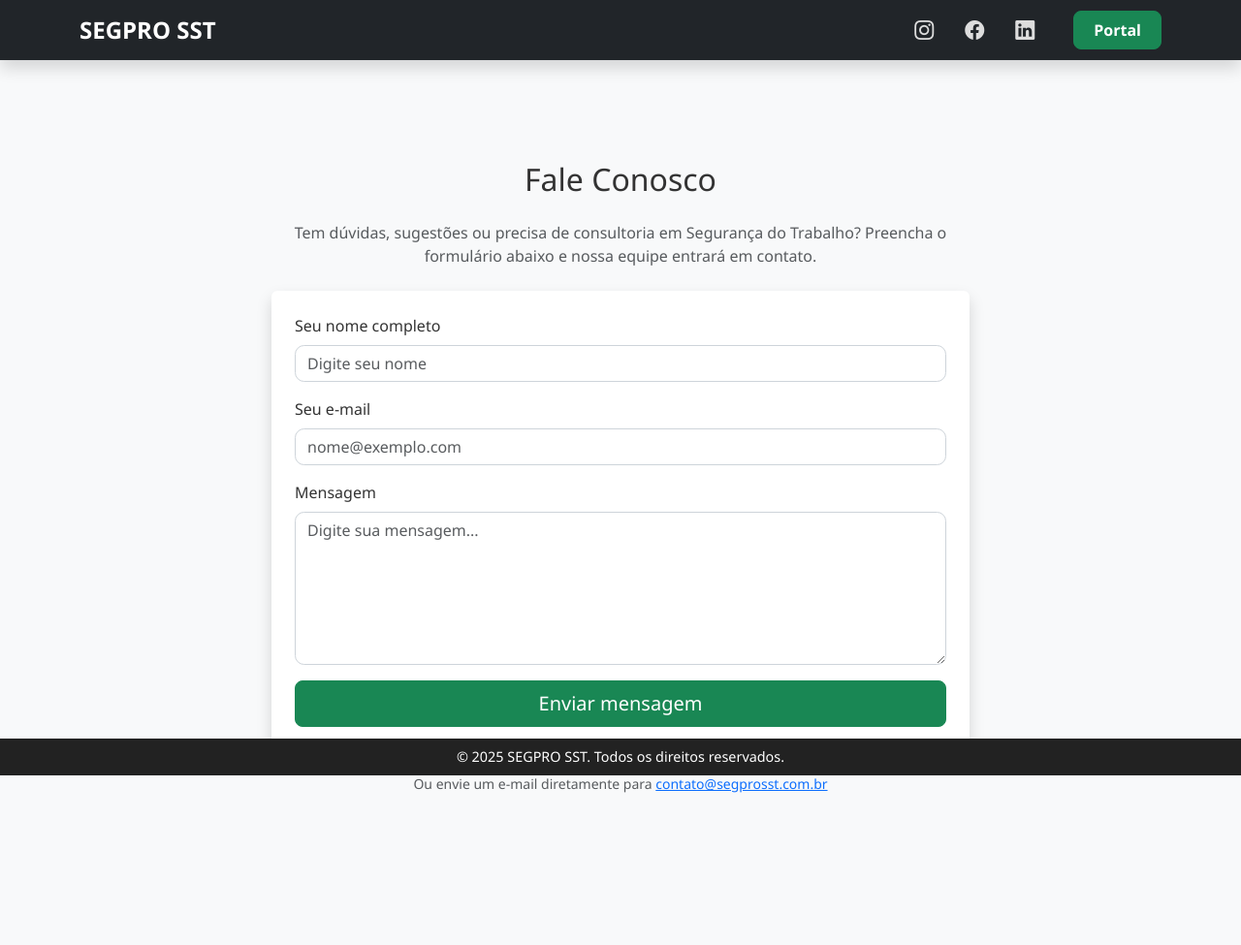
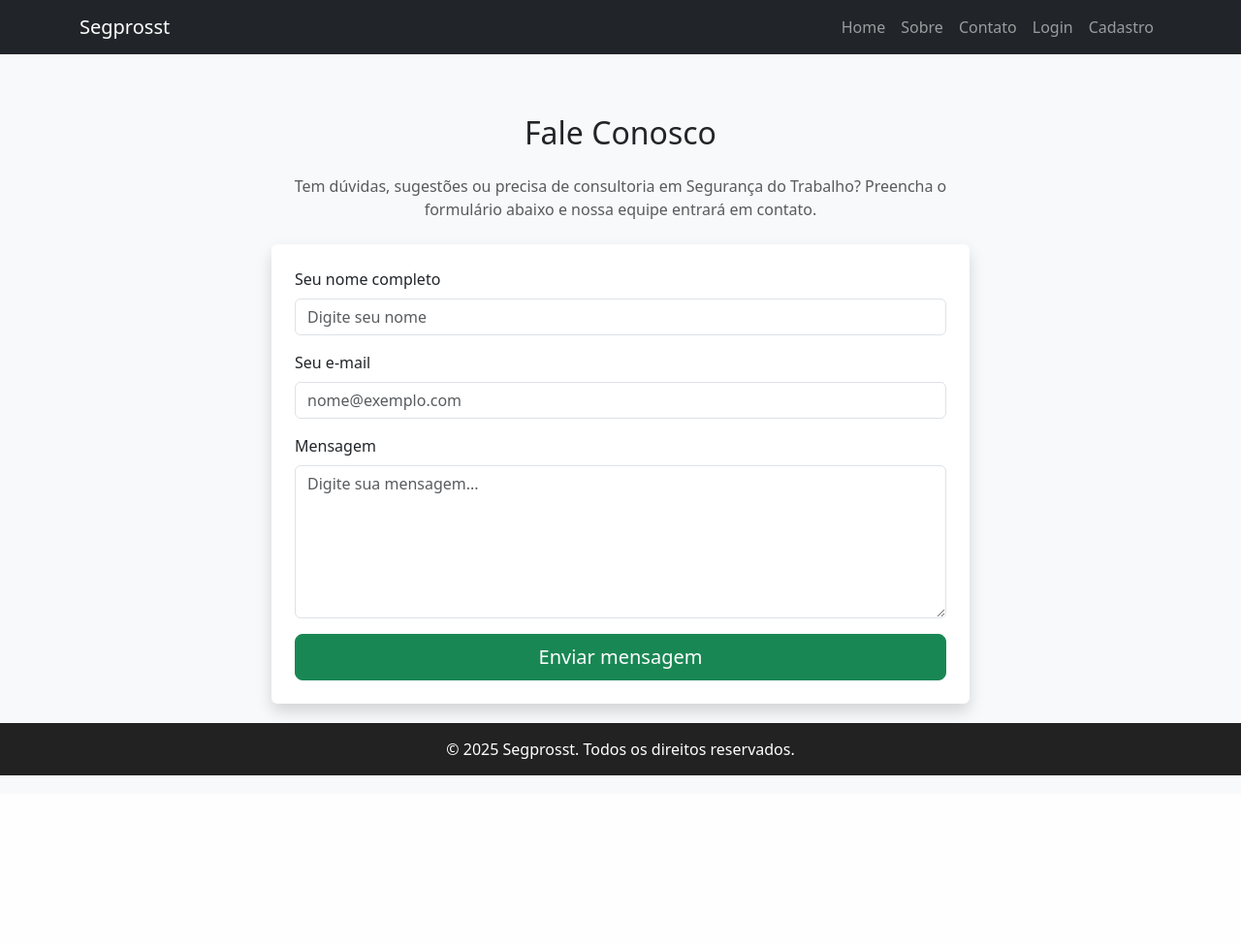
Before and after one commit to DaviAraujo391/segprosst, a Django app: page /contato/ in a window 1280 px wide. Shown: the whole page at 97% size. After the commit the page ends 800 px from the top, so only its background shows below. Run offline with Django 4.2, Linux system fonts and the light colour scheme.

Commit message:
Melhorias - Parte 16

```diff
--- a/templates/base.html
+++ b/templates/base.html
@@ -2,148 +2,56 @@
 <html lang="pt-br">
 <head>
     <meta charset="UTF-8" />
-    <title>{% block title %}SEGPRO SST{% endblock %}</title>
+    <title>{% block title %}Segprosst{% endblock %}</title>
     <link rel="stylesheet" href="https://cdn.jsdelivr.net/npm/bootstrap@5.3.0/dist/css/bootstrap.min.css" />
-    <link rel="stylesheet" href="https://cdn.jsdelivr.net/npm/bootstrap-icons@1.10.5/font/bootstrap-icons.css" />
     <style>
         body {
             padding-top: 70px;
-            padding-bottom: 60px;
             background-color: #f8f9fa;
-            font-family: 'Segoe UI', Tahoma, Geneva, Verdana, sans-serif;
-            color: #333;
         }
         footer {
             background-color: #222;
             color: white;
-            padding: 8px 0;
+            padding: 15px 0;
             position: fixed;
             bottom: 0;
             width: 100%;
             text-align: center;
-            font-size: 0.9rem;
-            z-index: 1000;
         }
     </style>
-
-    {% block extra_css %}
-    <style>
-      /* Navbar refinado */
-      nav.navbar .btn-success {
-        transition: all 0.3s ease;
-        font-weight: 600;
-        border-radius: 0.5rem;
-        padding: 0.45rem 1.25rem;
-      }
-      nav.navbar .btn-success:hover,
-      nav.navbar .btn-success:focus {
-        background-color: #28a745;
-        box-shadow: 0 4px 15px rgba(40, 167, 69, 0.5);
-        transform: scale(1.05);
-      }
-
-      nav.navbar .nav-link {
-        color: #ddd;
-        font-weight: 600;
-        transition: color 0.3s ease;
-      }
-      nav.navbar .nav-link:hover,
-      nav.navbar .nav-link:focus {
-        color: #0dcaf0;
-      }
-
-      /* Cards (seções) */
-      section {
-        box-shadow:
-          0 4px 6px rgba(0, 0, 0, 0.1),
-          0 1px 3px rgba(0, 0, 0, 0.06);
-        border-radius: 1rem;
-        transition: box-shadow 0.3s ease;
-        background: white;
-        padding: 2rem;
-        margin-bottom: 2.5rem;
-      }
-      section:hover {
-        box-shadow:
-          0 8px 20px rgba(0, 0, 0, 0.15),
-          0 2px 6px rgba(0, 0, 0, 0.10);
-      }
-
-      /* Formulário */
-      form input.form-control,
-      form textarea.form-control {
-        border-radius: 0.6rem;
-        border: 1.5px solid #ced4da;
-        transition: border-color 0.3s ease, box-shadow 0.3s ease;
-      }
-      form input.form-control:focus,
-      form textarea.form-control:focus {
-        border-color: #0dcaf0;
-        box-shadow: 0 0 8px rgba(13, 202, 240, 0.6);
-      }
-
-      /* Botão WhatsApp */
-      a.position-fixed.btn-success {
-        box-shadow: 0 6px 15px rgba(40, 167, 69, 0.6);
-        transition: transform 0.3s ease, box-shadow 0.3s ease;
-      }
-      a.position-fixed.btn-success:hover,
-      a.position-fixed.btn-success:focus {
-        transform: scale(1.1);
-        box-shadow: 0 8px 25px rgba(40, 167, 69, 0.9);
-      }
-
-      /* Mapa arredondado e menor altura */
-      .ratio iframe {
-        border-radius: 1rem;
-        height: 280px !important;
-      }
-    </style>
-    {% endblock %}
+    {% block extra_css %}{% endblock %}
 </head>
 <body>
-<nav class="navbar navbar-expand-lg navbar-dark bg-dark fixed-top shadow">
+    <nav class="navbar navbar-expand-lg navbar-dark bg-dark fixed-top">
       <div class="container">
-    <a class="navbar-brand fw-bold fs-4" href="{% url 'core:home' %}">SEGPRO SST</a>
-    <button class="navbar-toggler" type="button" data-bs-toggle="collapse" data-bs-target="#navbarNav"
-        aria-controls="navbarNav" aria-expanded="false" aria-label="Alternar navegação">
+        <a class="navbar-brand" href="{% url 'core:home' %}">Segprosst</a>
+        <button class="navbar-toggler" type="button" data-bs-toggle="collapse" data-bs-target="#navbarNav" aria-controls="navbarNav" aria-expanded="false" aria-label="Toggle navigation">
           <span class="navbar-toggler-icon"></span>
         </button>
-    <div class="collapse navbar-collapse justify-content-end" id="navbarNav">
-      <ul class="navbar-nav align-items-center gap-3">
-        <!-- Ícones de redes sociais -->
-        <li class="nav-item">
-          <a class="nav-link" href="https://www.instagram.com/suaempresa" target="_blank" aria-label="Instagram">
-            <i class="bi bi-instagram fs-5"></i>
-          </a>
-        </li>
-        <li class="nav-item">
-          <a class="nav-link" href="https://www.facebook.com/suaempresa" target="_blank" aria-label="Facebook">
-            <i class="bi bi-facebook fs-5"></i>
-          </a>
-        </li>
-        <li class="nav-item">
-          <a class="nav-link" href="https://www.linkedin.com/company/suaempresa" target="_blank" aria-label="LinkedIn">
-            <i class="bi bi-linkedin fs-5"></i>
-          </a>
-        </li>
-
-        <!-- Botão para Portal (leva ao login) -->
-        <li class="nav-item ms-3">
-          <a class="btn btn-success text-white" href="{% url 'usuarios:login' %}">Portal</a>
-        </li>
+        <div class="collapse navbar-collapse" id="navbarNav">
+          <ul class="navbar-nav ms-auto">
+            <li class="nav-item"><a class="nav-link" href="{% url 'core:home' %}">Home</a></li>
+            <li class="nav-item"><a class="nav-link" href="{% url 'core:sobre' %}">Sobre</a></li>
+            <li class="nav-item"><a class="nav-link" href="{% url 'core:contato' %}">Contato</a></li>
+            {% if user.is_authenticated %}
+              <li class="nav-item"><a class="nav-link" href="{% url 'usuarios:painel' %}">Painel</a></li>
+              <li class="nav-item"><a class="nav-link" href="{% url 'usuarios:logout' %}">Sair</a></li>
+            {% else %}
+              <li class="nav-item"><a class="nav-link" href="{% url 'usuarios:login' %}">Login</a></li>
+              <li class="nav-item"><a class="nav-link" href="{% url 'usuarios:cadastro' %}">Cadastro</a></li>
+            {% endif %}
           </ul>
         </div>
       </div>
     </nav>
 
-<main class="container my-5">
+    <main class="container">
       {% if messages %}
         <div class="mt-3">
           {% for message in messages %}
-                <div class="alert alert-{{ message.tags }} alert-dismissible fade show rounded-3" role="alert">
+            <div class="alert alert-{{ message.tags }} alert-dismissible fade show" role="alert">
               {{ message }}
-                    <button type="button" class="btn-close" data-bs-dismiss="alert" aria-label="Fechar"></button>
+              <button type="button" class="btn-close" data-bs-dismiss="alert" aria-label="Close"></button>
             </div>
           {% endfor %}
         </div>
@@ -152,7 +60,7 @@
     </main>
 
     <footer>
-    &copy; 2025 SEGPRO SST. Todos os direitos reservados.
+      &copy; 2025 Segprosst. Todos os direitos reservados.
     </footer>
 
     <script src="https://cdn.jsdelivr.net/npm/bootstrap@5.3.0/dist/js/bootstrap.bundle.min.js"></script>
```
Also changed, not shown: render.yaml (+13 -5 lines), templates/core/home.html (+40 -115 lines). Lines whose indentation alone changed are shown as unchanged.
